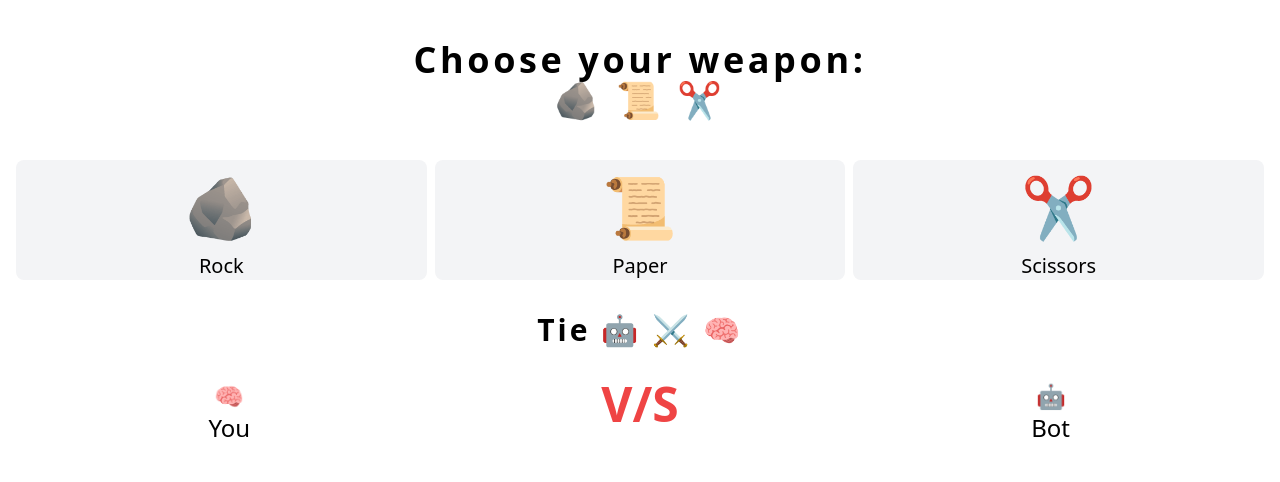
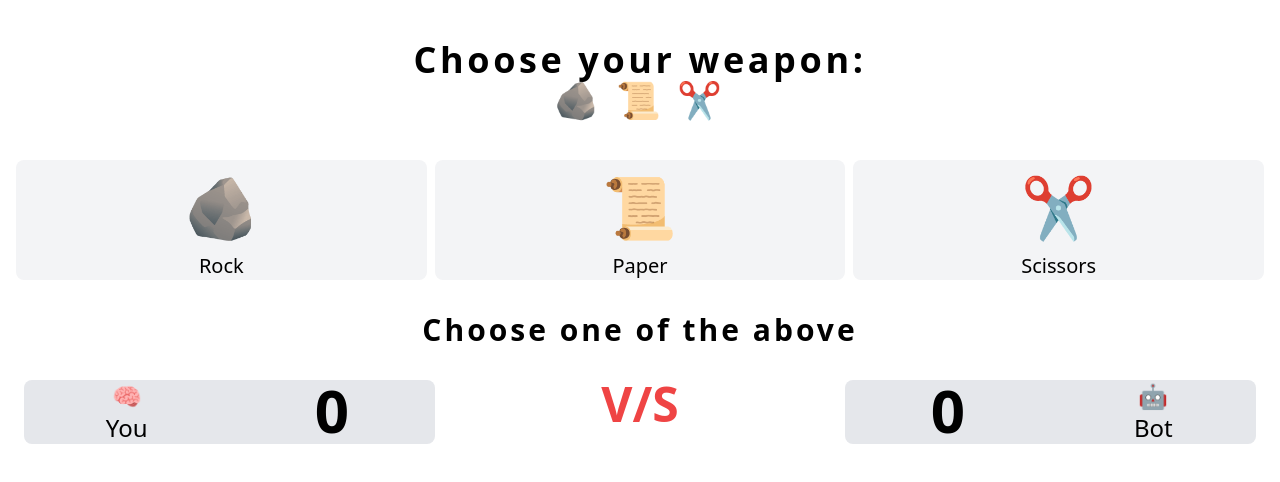
Before and after one commit to HabibMollah/react-rock-paper-scissors, a React (Vite) app: page / in a window 1280 px wide. Shown: the top 482 px of the page. Built offline with nearby package versions, Linux system fonts and the light colour scheme.

Commit message:
add states for score count

```diff
--- a/src/App.tsx
+++ b/src/App.tsx
@@ -3,9 +3,10 @@ import Result from './Result';
 import Rock from './Rock';
 
 function App() {
-  // this is user's
   const [choice, setChoice] = useState('');
   const [botChoice, setBotChoice] = useState('');
+  const [score, setScore] = useState(0);
+  const [botScore, setBotScore] = useState(0);
 
   // Bot's turn
   const choices = ['rock 🪨', 'paper 📜', 'scissors ✂'];
@@ -17,6 +18,29 @@ function App() {
     return choices[randomIndex()];
   }
 
+  // Decide who won
+
+  function judgement(computer: string, user: string) {
+    if (
+      (computer === 'rock 🪨' && user === 'scissors ✂') ||
+      (computer === 'paper 📜' && user === 'rock 🪨') ||
+      (computer === 'scissors ✂' && user === 'paper 📜')
+    )
+      return `🤖 You lose ${computer} beats ${user}`;
+
+    if (
+      (computer === 'rock 🪨' && user === 'paper 📜') ||
+      (computer === 'paper 📜' && user === 'scissors ✂') ||
+      (computer === 'scissors ✂' && user === 'rock 🪨')
+    )
+      return `🧠 You win ${user} beats ${computer}`;
+
+    if (computer === '' && user === '') return 'Choose one of the above';
+    return 'Tie 🤖 ⚔ 🧠';
+  }
+
+  const result = judgement(botChoice, choice);
+
   return (
     <div>
       <div>
@@ -25,13 +49,17 @@ function App() {
           🪨 📜 ✂
         </h1>
         <Rock
-          botChoice={botChoice}
           setBotChoice={setBotChoice}
           randomChoice={randomChoice}
-          userChoice={choice}
           setChoice={setChoice}
         />
-        <Result botChoice={botChoice} userChoice={choice} />
+        <Result
+          botChoice={botChoice}
+          botScore={botScore}
+          userChoice={choice}
+          score={score}
+          result={result}
+        />
       </div>
     </div>
   );
--- a/src/Result.tsx
+++ b/src/Result.tsx
@@ -1,21 +1,35 @@
 interface Props {
   botChoice: string;
+  botScore: number;
   userChoice: string;
+  score: number;
+  result: string;
 }
-function Result({ botChoice, userChoice }: Props) {
+function Result({ botChoice, botScore, userChoice, score, result }: Props) {
   return (
+    <div>
+      <div className="text-3xl text-center my-8 font-bold tracking-widest">
+        {result}
+      </div>
       <div className="grid grid-cols-3 m-2 mt-8 mb-4 text-2xl text-center font-medium">
+        <div className="bg-gray-200 rounded-lg grid grid-cols-2">
           <div>
             🧠 <br /> You
           </div>
+          <div className="font-bold text-6xl">{score}</div>
+        </div>
         <div className="font-bold text-5xl text-red-500">V/S</div>
+        <div className="bg-gray-200 rounded-lg grid grid-cols-2">
+          <div className="font-bold text-6xl">{botScore}</div>
           <div>
             🤖 <br /> Bot
+          </div>
         </div>
         <div className="font-normal text-xl my-4">{userChoice}</div>
         <div></div>
         <div className="font-normal text-xl my-4">{botChoice}</div>
       </div>
+    </div>
   );
 }
 
--- a/src/Rock.tsx
+++ b/src/Rock.tsx
@@ -1,54 +1,10 @@
 interface Props {
-  botChoice: string;
-  userChoice: string;
   setChoice: (a: string) => void;
   setBotChoice: (a: () => string) => void;
   randomChoice: () => string;
 }
 
-function Rock({
-  botChoice,
-  setBotChoice,
-  randomChoice,
-  userChoice,
-  setChoice,
-}: Props) {
-  // Decide who won
-  function judgement(computer: string, user: string) {
-    let result;
-    if (
-      (computer === 'rock 🪨' && user === 'scissors ✂') ||
-      (computer === 'paper 📜' && user === 'rock 🪨') ||
-      (computer === 'scissors ✂' && user === 'paper 📜')
-    ) {
-      if (computer === 'rock 🪨') {
-        result = '🤖 You Lose! rock 🪨 beats scissors ✂';
-      } else if (computer === 'paper 📜') {
-        result = '🤖 You Lose! paper 📜 beats rock 🪨';
-      } else {
-        result = '🤖 You Lose! scissors ✂ beats paper 📜';
-      }
-    } else if (
-      (computer === 'rock 🪨' && user === 'paper 📜') ||
-      (computer === 'paper 📜' && user === 'scissors ✂') ||
-      (computer === 'scissors ✂' && user === 'rock 🪨')
-    ) {
-      if (user === 'paper 📜') {
-        result = '🧠 You Win! paper 📜 beats rock 🪨';
-      } else if (user === 'scissors ✂') {
-        result = '🧠 You Win! scissors ✂ beats paper 📜';
-      } else {
-        result = '🧠 You Win! rock 🪨 beats scissors ✂';
-      }
-    } else if (computer === user) {
-      result = 'Tie 🤖 ⚔ 🧠';
-    } else {
-      result = 'Choose one of the above';
-    }
-    return result;
-  }
-
-  const result = judgement(botChoice, userChoice);
+function Rock({ setBotChoice, randomChoice, setChoice }: Props) {
   return (
     <div>
       <div className="grid grid-cols-3 gap-2 text-center font-thin">
@@ -80,9 +36,6 @@ function Rock({
           <p>Scissors</p>
         </div>
       </div>
-      <div className="text-3xl text-center my-8 font-bold tracking-widest">
-        {result}
-      </div>
     </div>
   );
 }
```
Lines whose indentation alone changed are shown as unchanged.
